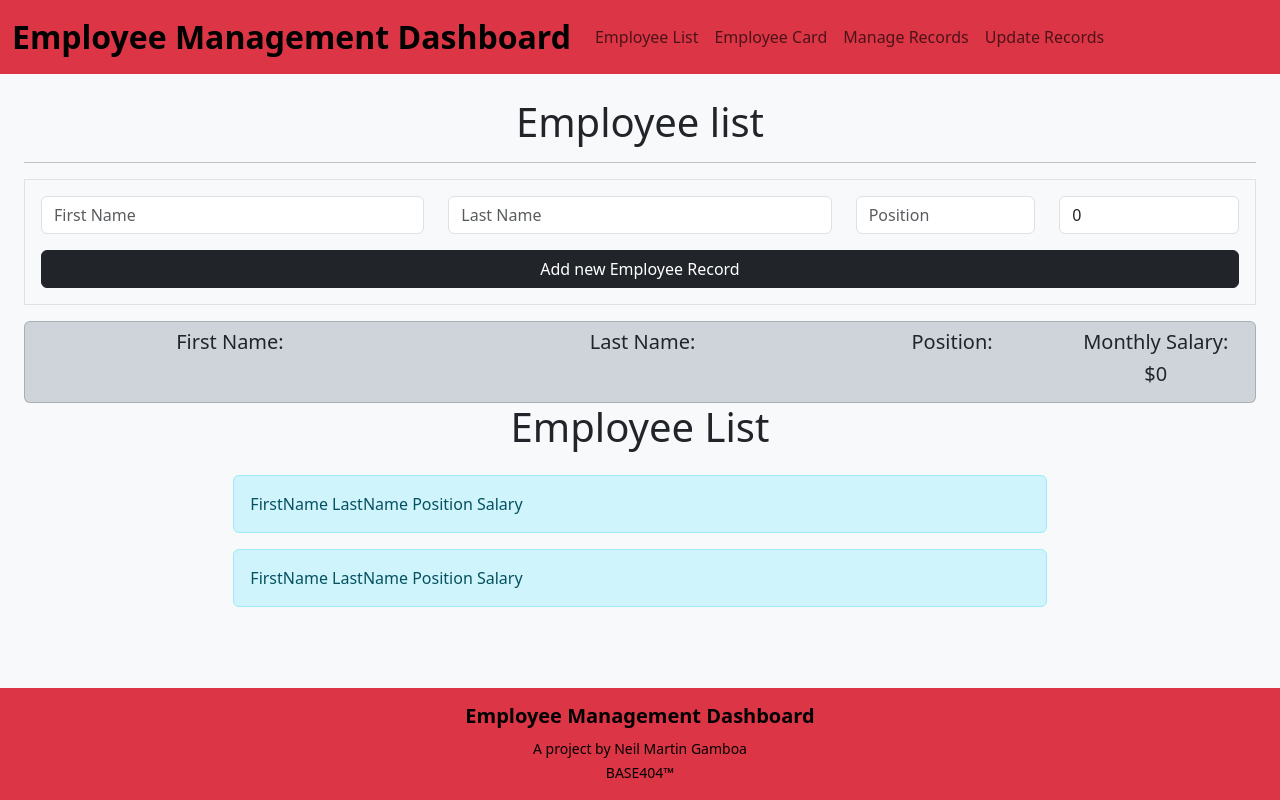
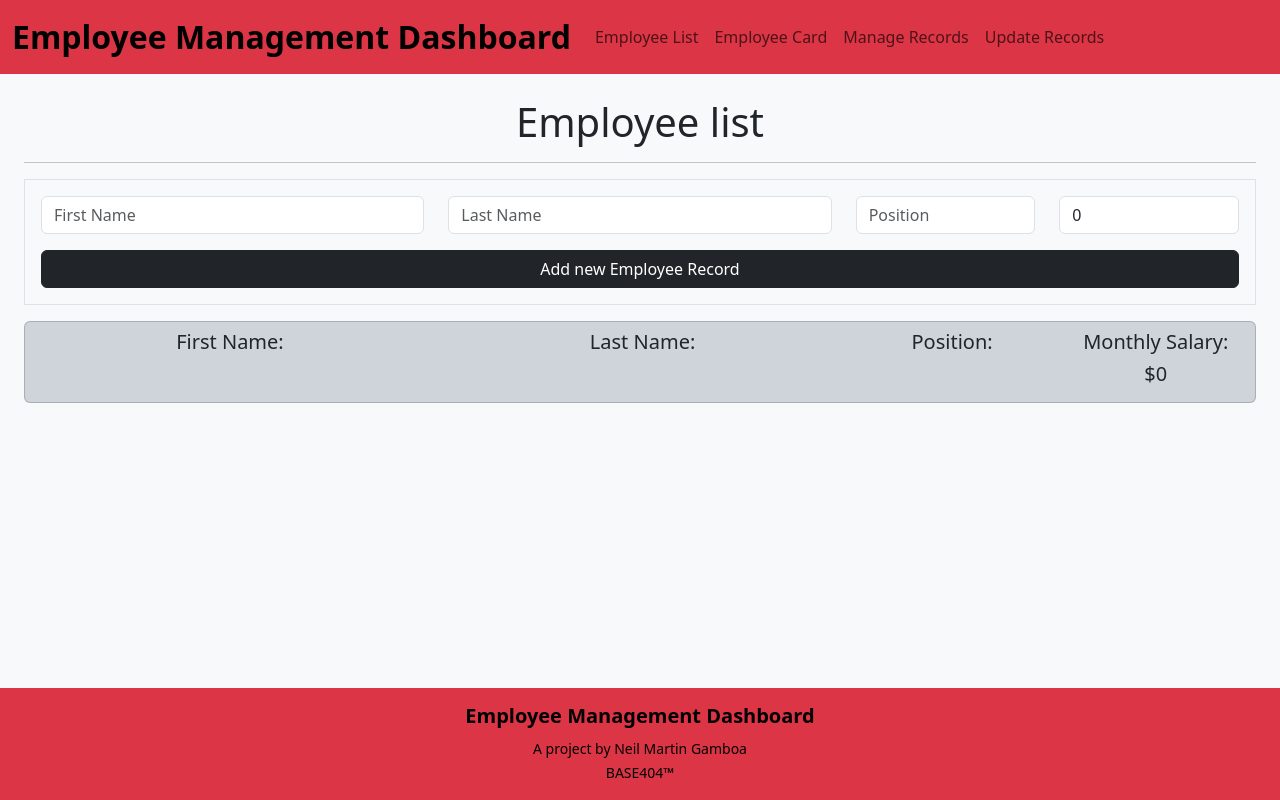
Before and after one commit to neilmrtngamboa/Project-4---Employee-Management-Dashboard, a React (Vite) app: page /addemployee in a window 1280 px wide. Built offline with nearby package versions, Linux system fonts and the light colour scheme.

Commit message:
removed the EmployeeList component

```diff
--- a/src/pages/AddEmployee.jsx
+++ b/src/pages/AddEmployee.jsx
@@ -135,9 +135,6 @@ function AddEmployee () {
           </div>
       </div>
 
-
-      <EmployeeList></EmployeeList>
-
     </section>
   )
 
```
